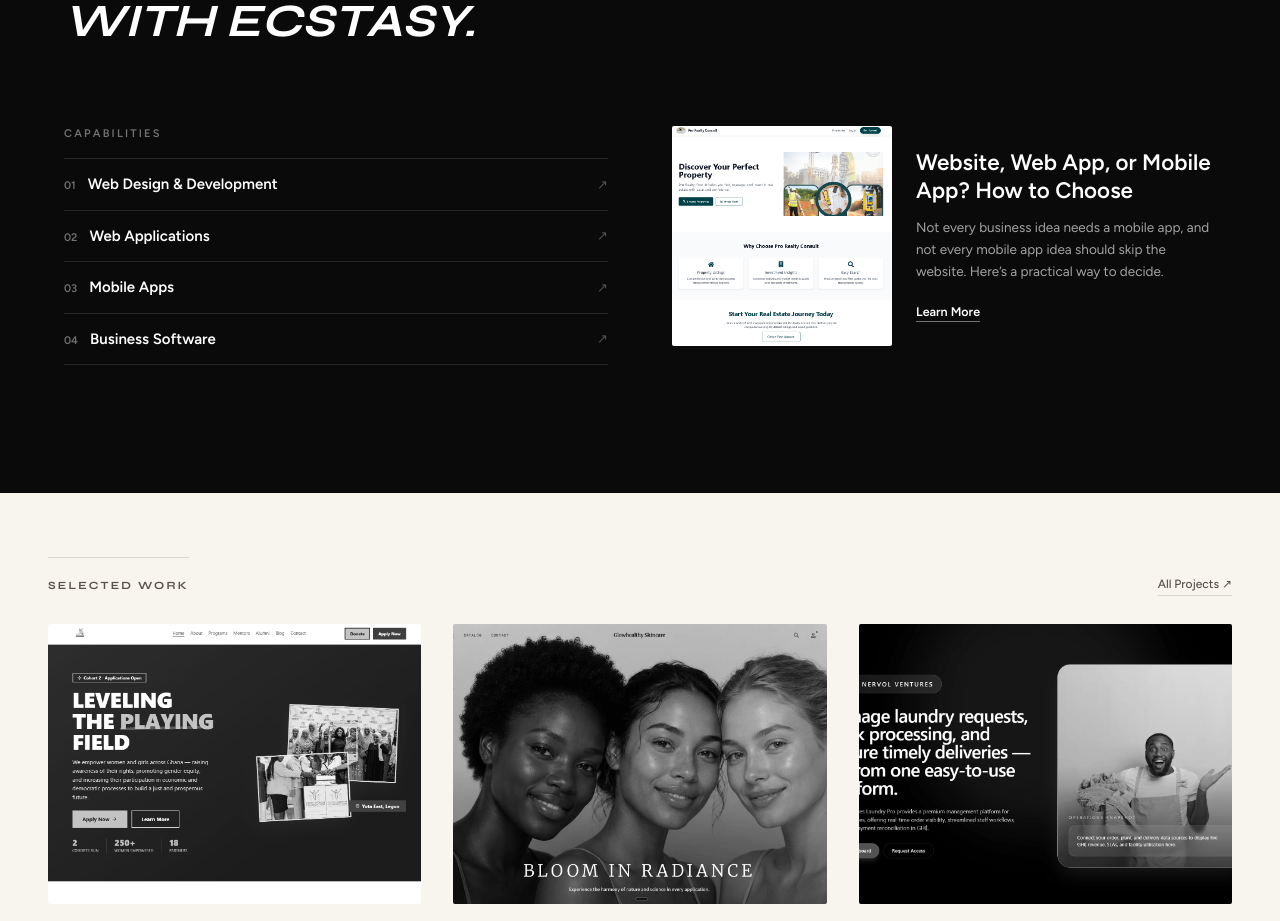
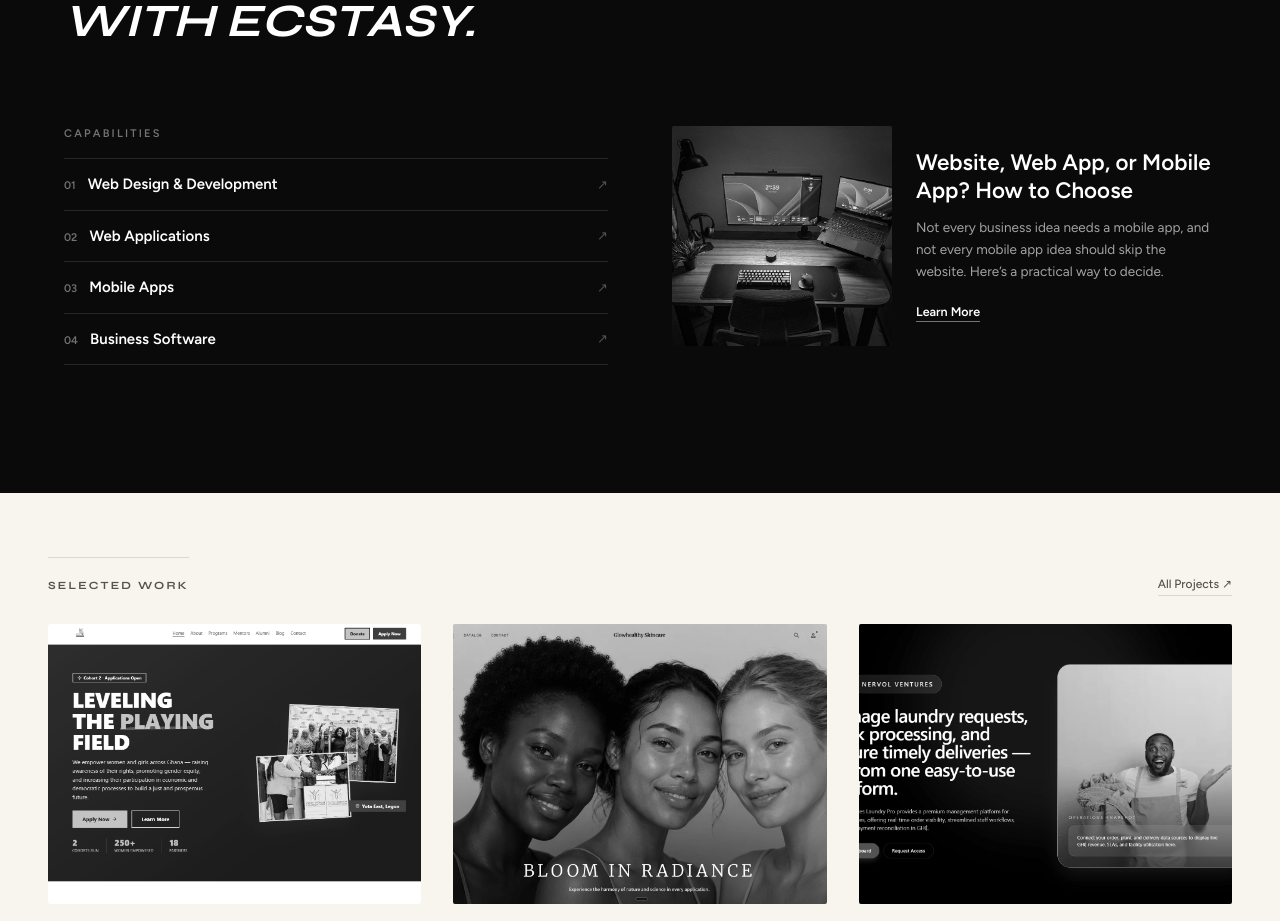
Before and after one commit to PlnDominic/Ecstasy-Technologies, a Next.js app: page / in a window 1280 px wide. Shown: the part 1440-2361 px from the top of the page. Built offline with nearby package versions, Linux system fonts and the light colour scheme; no server answers.

Commit message:
Use desk.jpg for the ENDLESS POSSIBILITIES featured article thumbnail
Swapped the Featured article card's image in the ENDLESS POSSIBILITIES
WITH ECSTASY. section from the Pro Realty Properties screenshot to
the new desk.jpg workstation photo.

```diff
--- a/src/app/page.tsx
+++ b/src/app/page.tsx
@@ -18,7 +18,7 @@ const FRONTIER_TAGS = ['Web', 'Mobile', 'Enterprise'];
 
 const FEATURED_POST = {
   href: '/blog/web-vs-mobile-app-which-does-your-business-need',
-  image: '/Pro Realty Properties Web App.png',
+  image: '/desk.jpg',
   title: 'Website, Web App, or Mobile App? How to Choose',
   excerpt:
     'Not every business idea needs a mobile app, and not every mobile app idea should skip the website. Here’s a practical way to decide.',
```
